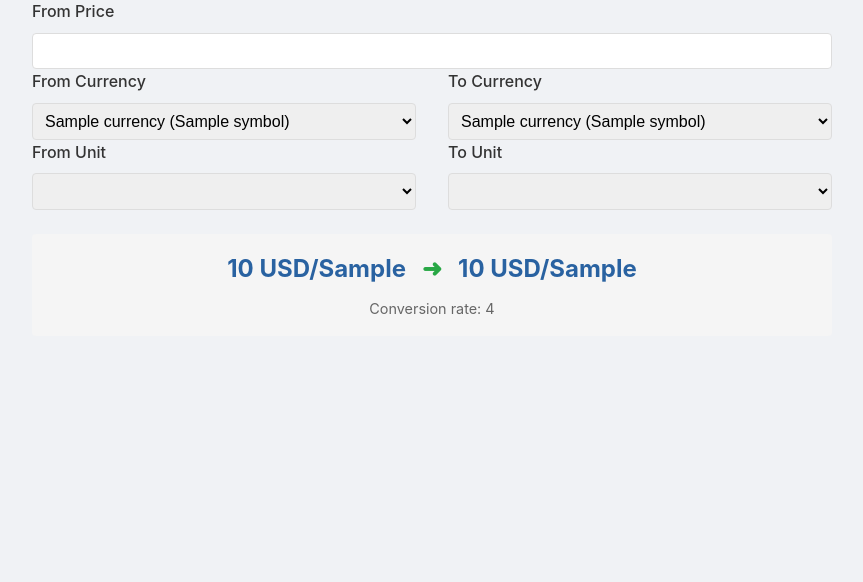
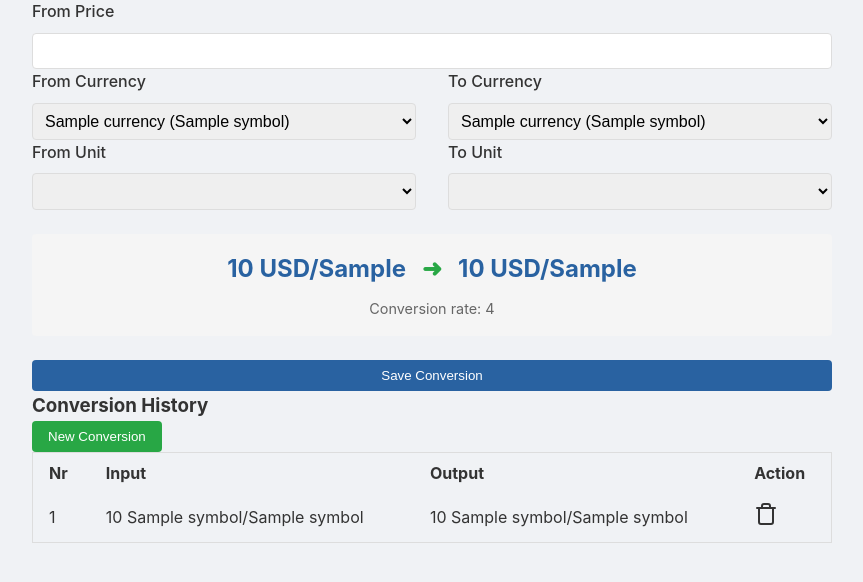
Before and after one commit to ZSmain/price-conversion, a Django app: template price_conversion/templates/price_conversion/index.html in a window 1280 px wide. Shown: the part 95-677 px from the top of the page, without its empty margins (208-1071 px from the left). Run offline with Django 5.2, Linux system fonts and the light colour scheme; the template is opened without the code that fills it: most values are stand-ins (such as "Sample title", 1, 10 or a date in 2020); lists and menus that the app fills with data are empty; parts of the project's set-up code (start-up, migrations or seed data) failed here and were passed over.

Commit message:
Add save conversion functionality with history display

```diff
--- /dev/null
+++ b/price_conversion/templates/price_conversion/conversion_row.html
@@ -0,0 +1,16 @@
+<tr id="conversion-{{ conversion.id }}">
+	<td>{{ forloop.counter }}</td>
+	<td>{{ conversion.from_price }} {{ conversion.from_currency.symbol }}/{{ conversion.from_unit.symbol }}</td>
+	<td>{{ conversion.to_price }} {{ conversion.to_currency.symbol }}/{{ conversion.to_unit.symbol }}</td>
+	<td>
+		<a style="cursor: pointer;" aria-label="Delete conversion">
+			<svg xmlns="http://www.w3.org/2000/svg" width="24" height="24" viewBox="0 0 24 24" fill="none"
+				stroke="currentColor" stroke-width="2" stroke-linecap="round" stroke-linejoin="round"
+				class="lucide lucide-trash">
+				<path d="M3 6h18" />
+				<path d="M19 6v14c0 1-1 2-2 2H7c-1 0-2-1-2-2V6" />
+				<path d="M8 6V4c0-1 1-2 2-2h4c1 0 2 1 2 2v2" />
+			</svg>
+		</a>
+	</td>
+</tr>
--- a/price_conversion/templates/price_conversion/index.html
+++ b/price_conversion/templates/price_conversion/index.html
@@ -90,8 +90,36 @@
         <div class="rate">Conversion rate: {{ conversion_rate }}</div>
       </div>
 
+      <button type="button" class="btn save-btn" hx-post="{% url 'save_conversion' %}" hx-include="#converter-form"
+        hx-target="#history-tbody" hx-swap="afterbegin">
+        Save Conversion
+      </button>
     </form>
 
+    <div class="history-section">
+      <div class="history-header">
+        <h3>Conversion History</h3>
+        <button class="btn new-btn" hx-post="{% url 'new_conversion' %}" hx-swap="none">
+          New Conversion
+        </button>
+      </div>
+
+      <table class="history-table">
+        <thead class="history-theader">
+          <tr>
+            <th>Nr</th>
+            <th>Input</th>
+            <th>Output</th>
+            <th>Action</th>
+          </tr>
+        </thead>
+        <tbody id="history-tbody">
+          {% for conversion in conversions %}
+          {% include 'price_conversion/conversion_row.html' %}
+          {% endfor %}
+        </tbody>
+      </table>
+    </div>
   </div>
 
   <script src="https://unpkg.com/htmx.org@2.0.4"></script>
--- a/price_conversion/urls.py
+++ b/price_conversion/urls.py
@@ -4,10 +4,12 @@ from .views import (
     index,
     convert,
     get_units_by_dimension,
+    save_conversion,
 )
 
 urlpatterns = [
     path("", index, name="index"),
     path("convert/", convert, name="convert"),
     path("get-units/", get_units_by_dimension, name="get_units_by_dimension"),
+    path("save-conversion/", save_conversion, name="save_conversion"),
 ]
```
Also changed, not shown: price_conversion/views.py (+58 -0 lines).
